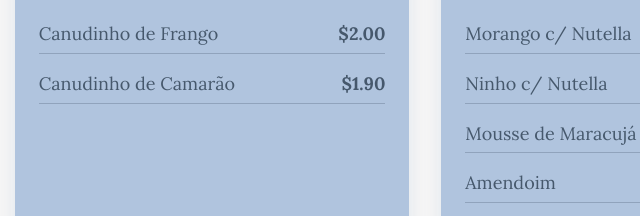
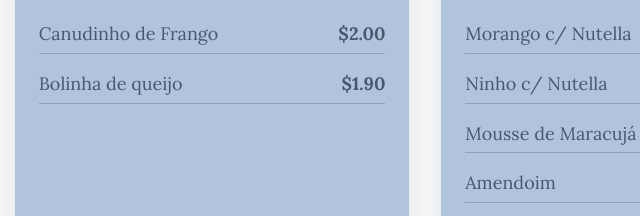
Before and after one commit to joaogarcezsc/deliciaemdobro.io, a plain HTML site: page index.html in a window 1280 px wide. Shown: the part 370-586 px from the top of the page, 428-1068 px from the left. Drawn offline with nearby package versions, Linux system fonts and the light colour scheme; a web font is replaced by a local one.

Commit message:
atualizacao

```diff
--- a/index.html
+++ b/index.html
@@ -372,7 +372,7 @@
                     </div>
                     <div class="menu-item">
                         <div class="item-content">
-                            <span class="item-name">Canudinho de Camarão</span>
+                            <span class="item-name">Bolinha de queijo</span>
                             <span class="item-price">$1.90</span>
                         </div>
                         <div class="item-divider"></div>
```
